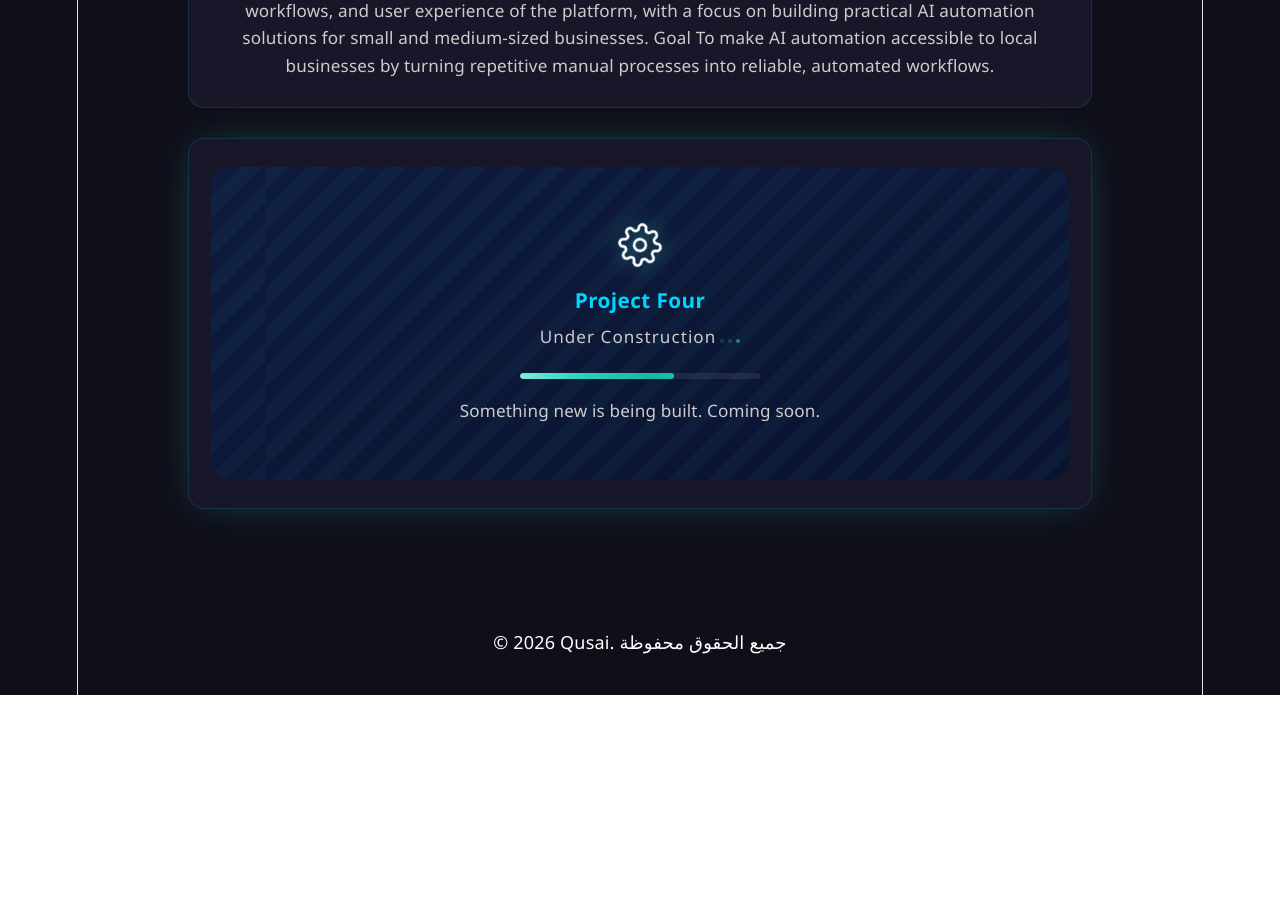
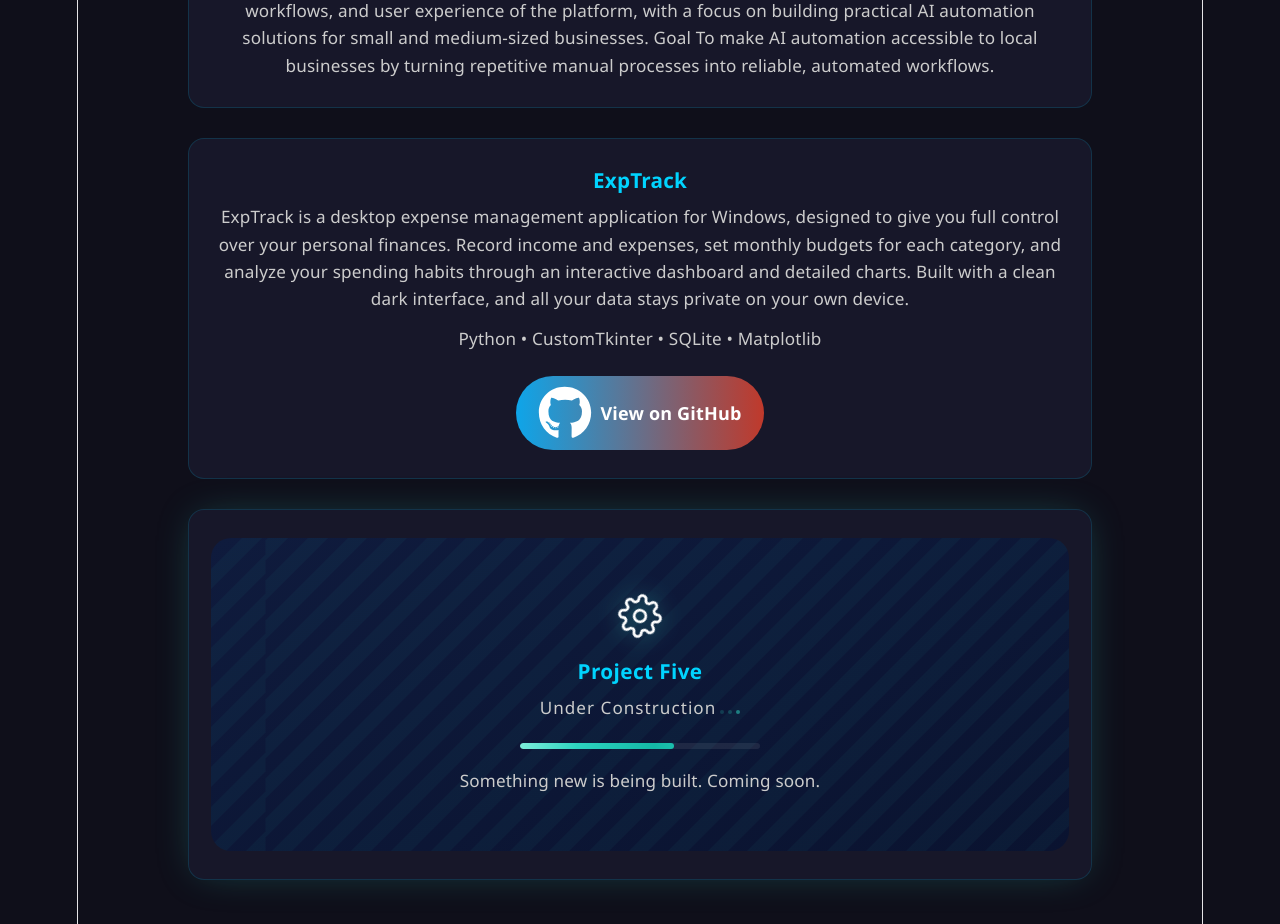
Before and after one commit to qusaianwer/qusai-protfilio, a React (Vite) app: page /projects in a window 1280 px wide. Shown: the part 1240-2164 px from the top of the page. Before the commit the page ends 1935 px from the top, so only its background shows below. Built offline with nearby package versions, Linux system fonts and the light colour scheme.

Commit message:
add project

```diff
--- a/src/App.css
+++ b/src/App.css
@@ -931,3 +931,27 @@ footer {
         display: none;
     }
 }
+
+.project-tech {
+    color: #00d4ff;
+    font-size: 0.85rem;
+    margin: 12px 0;
+}
+
+.gh-btn {
+    display: inline-flex;
+    align-items: center;
+    gap: 8px;
+    margin-top: 12px;
+    padding: 10px 22px;
+    border-radius: 999px;
+    background: linear-gradient(90deg, #0ea5e9, #c0392b);
+    color: #ffffff;
+    font-weight: bold;
+    text-decoration: none;
+    transition: transform 0.2s ease;
+}
+
+.gh-btn:hover {
+    transform: translateY(-3px);
+}
--- a/src/components/projects.jsx
+++ b/src/components/projects.jsx
@@ -1,3 +1,4 @@
+import { FaGithub } from "react-icons/fa";
 function Projects() {
   return (
     <section className="projects" id="project">
@@ -61,6 +62,26 @@ Designed the concept, architecture, workflows, and user experience of the platfo
 Goal
 To make AI automation accessible to local businesses by turning repetitive manual processes into reliable, automated workflows.
           </p></div>
+          <div className="card">
+  <h3>ExpTrack</h3>
+  <p>
+  ExpTrack is a desktop expense management application for Windows,
+  designed to give you full control over your personal finances. Record
+  income and expenses, set monthly budgets for each category, and analyze
+  your spending habits through an interactive dashboard and detailed
+  charts. Built with a clean dark interface, and all your data stays
+  private on your own device.
+</p>
+  <p className="project-tech">Python • CustomTkinter • SQLite • Matplotlib</p>
+  <a
+    href="https://github.com/qusaianwer/ExpTrack"
+    target="_blank"
+    rel="noopener noreferrer"
+    className="gh-btn"
+  >
+    <FaGithub /> View on GitHub
+  </a>
+</div>
          <div className="card p4-card" role="status" aria-live="polite">
   <div className="p4-inner">
     <svg className="p4-gear" viewBox="0 0 24 24" width="44" height="44" fill="none" stroke="currentColor" strokeWidth="1.5" strokeLinecap="round" strokeLinejoin="round" aria-hidden="true">
@@ -68,7 +89,7 @@ To make AI automation accessible to local businesses by turning repetitive manua
       <path d="M19.4 15a1.7 1.7 0 0 0 .3 1.8l.1.1a2 2 0 1 1-2.8 2.8l-.1-.1a1.7 1.7 0 0 0-1.8-.3 1.7 1.7 0 0 0-1 1.5V21a2 2 0 1 1-4 0v-.1a1.7 1.7 0 0 0-1.1-1.5 1.7 1.7 0 0 0-1.8.3l-.1.1a2 2 0 1 1-2.8-2.8l.1-.1a1.7 1.7 0 0 0 .3-1.8 1.7 1.7 0 0 0-1.5-1H3a2 2 0 1 1 0-4h.1a1.7 1.7 0 0 0 1.5-1.1 1.7 1.7 0 0 0-.3-1.8l-.1-.1a2 2 0 1 1 2.8-2.8l.1.1a1.7 1.7 0 0 0 1.8.3h0a1.7 1.7 0 0 0 1-1.5V3a2 2 0 1 1 4 0v.1a1.7 1.7 0 0 0 1 1.5 1.7 1.7 0 0 0 1.8-.3l.1-.1a2 2 0 1 1 2.8 2.8l-.1.1a1.7 1.7 0 0 0-.3 1.8v0a1.7 1.7 0 0 0 1.5 1H21a2 2 0 1 1 0 4h-.1a1.7 1.7 0 0 0-1.5 1z" />
     </svg>
 
-    <h3 className="p4-title">Project Four</h3>
+    <h3 className="p4-title">Project Five</h3>
 
     <p className="p4-sub">
       Under Construction
```
